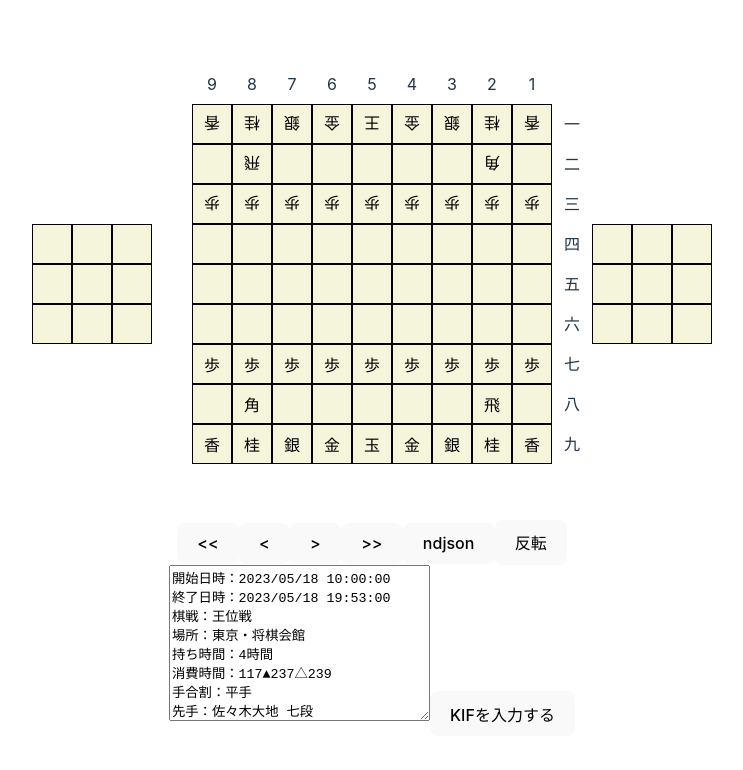
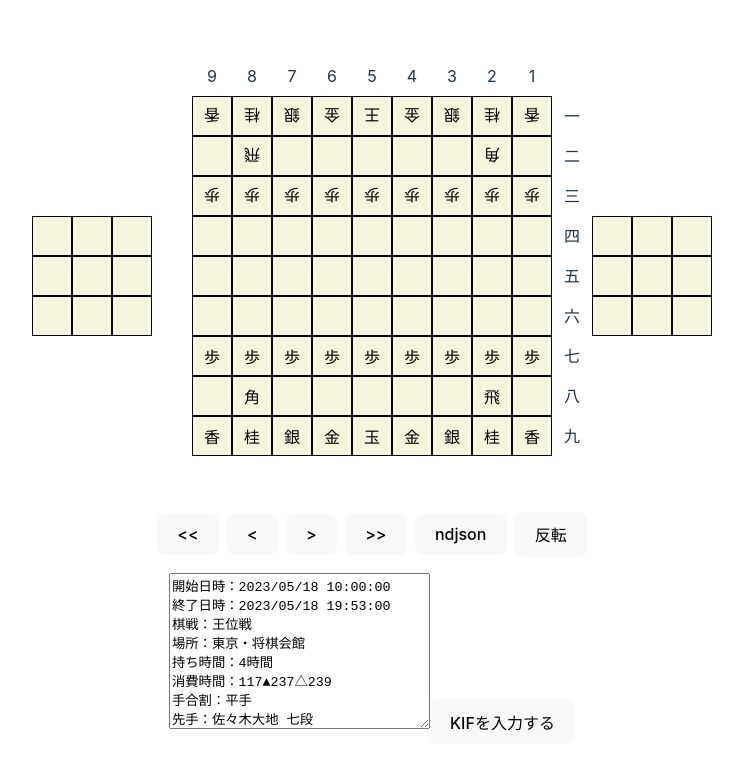
Before and after one commit to ekusiadadus/react-shogi, a React (Vite) app: page / in a window 1280 px wide. Shown: the top 770 px of the page, without its empty margins (268-1011 px from the left). Built offline with nearby package versions, Linux system fonts and the light colour scheme.

Commit message:
feat: :fire: update css

```diff
--- a/src/components/Game/Game.tsx
+++ b/src/components/Game/Game.tsx
@@ -58,6 +58,16 @@ export const Game = ({ KIF }: { KIF: string }) => {
         <Board board={kifData[stepNumber]} />
       </div>
       <div className="game-info">
+        <div
+          className="game-info__step"
+          style={{
+            display: "flex",
+            alignItems: "center",
+            justifyContent: "center",
+            gap: "8px",
+            paddingBottom: "16px"
+          }}
+        >
           <button
             onClick={() => {
               setStepNumber(0)
@@ -89,6 +99,8 @@ export const Game = ({ KIF }: { KIF: string }) => {
           >
             反転
           </button>
+        </div>
+
         {/* KIF形式の入力formとボタン */}
         <form
           onSubmit={e => {
```
Also changed, not shown: 1 other file (tests, documents, lock files or other folders). Lines whose indentation alone changed are shown as unchanged.
